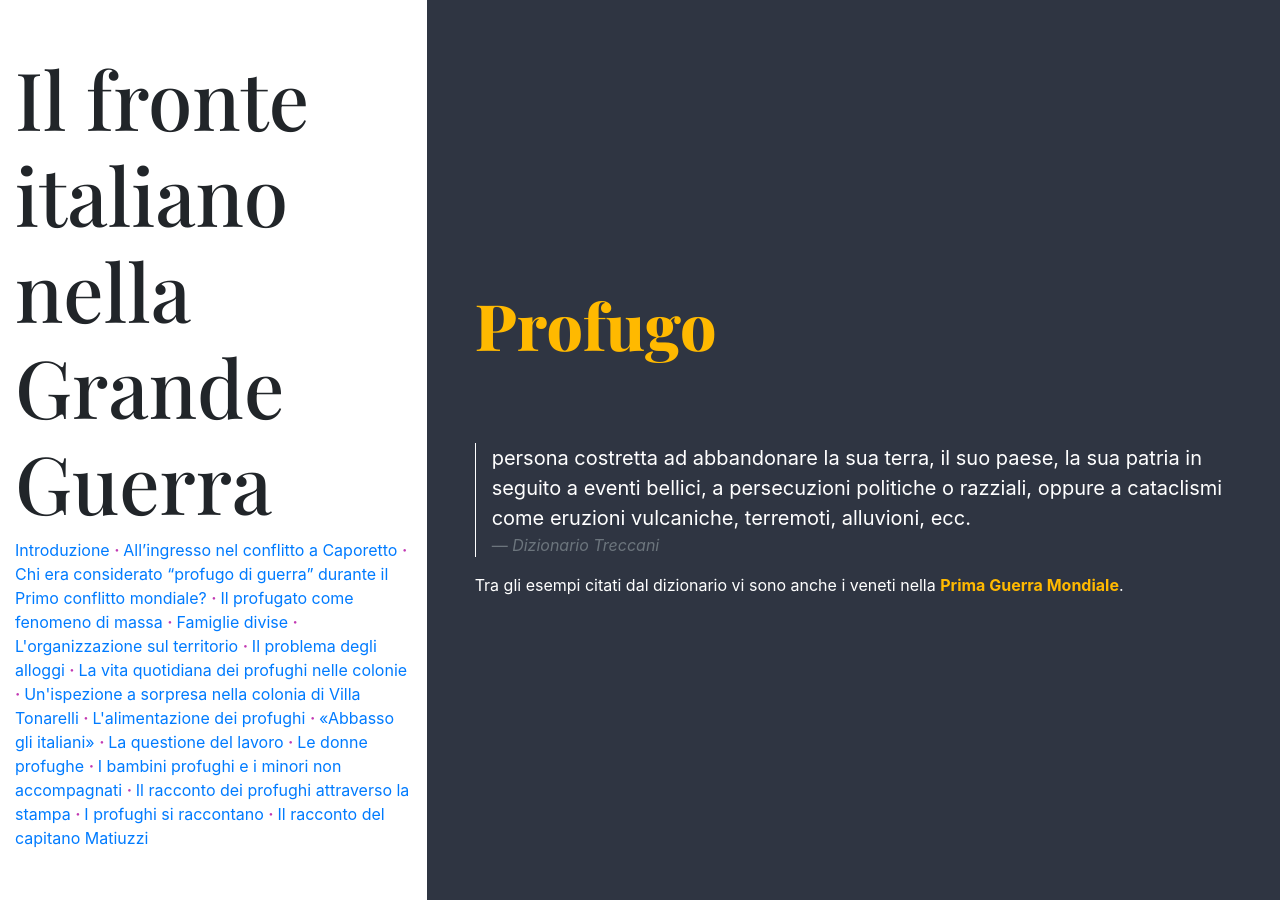
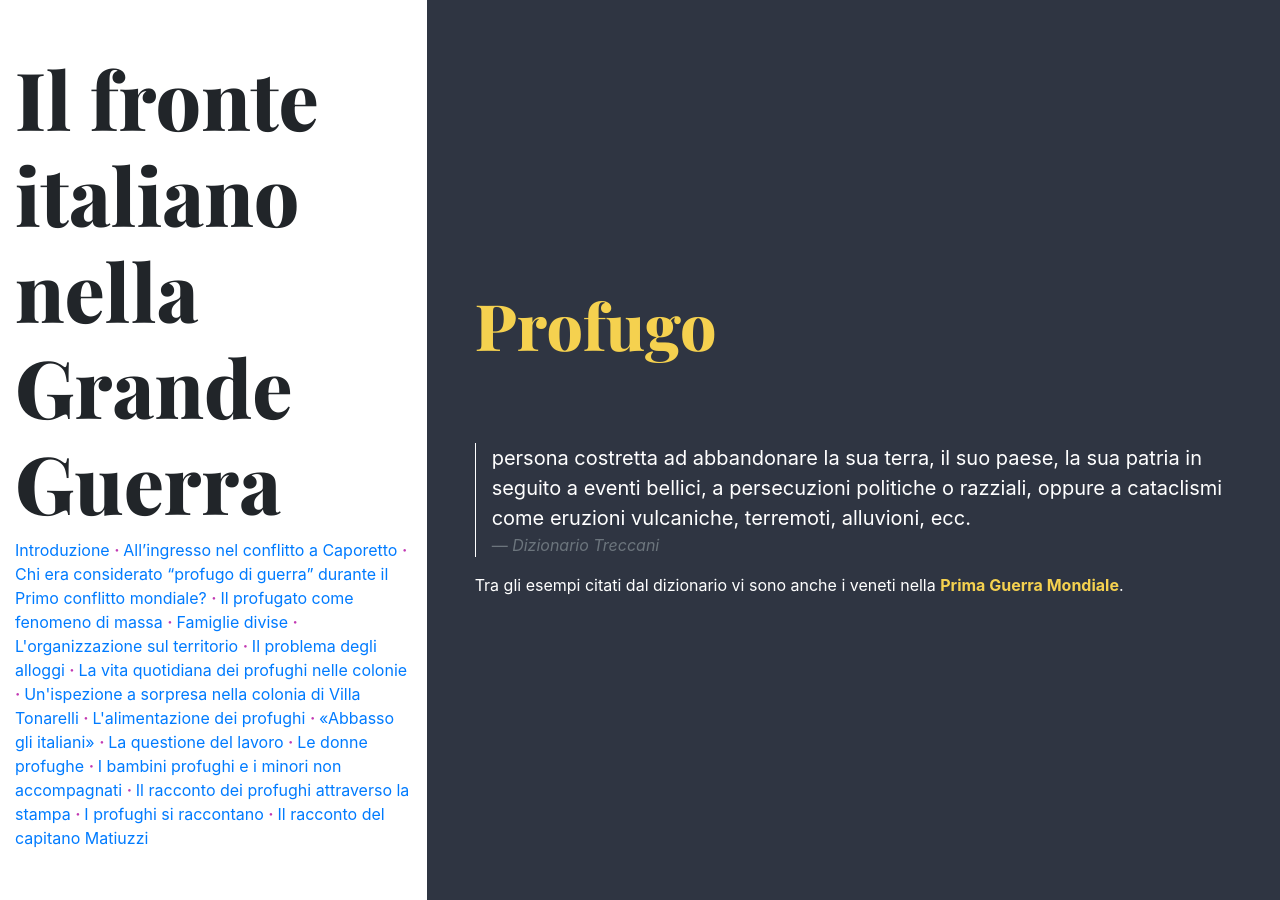
Before and after one commit to bdus-dev/profughi-grande-guerra-parma, a Jekyll site: the page built from index.md, in a window 1280 px wide. Built offline with Jekyll 4.4.1, drawn with Linux system fonts in a browser that asks for light colours; our own code applies the rules of GitHub Pages for plain Markdown files.

Commit message:
Media queries

```diff
--- a/css/styles.scss
+++ b/css/styles.scss
@@ -9,11 +9,20 @@
 }
 h1{
     font-weight: 500;
-    font-size: 5rem;
+    font-size: 4rem;
+    font-weight: 800;
+
+    @media (min-width: 576px) {
+        font-size: 5rem;
+    }
+
 }
 h2{
     font-weight: 500;
-    font-size: 4rem;
+    font-size: 2rem;
+    @media (min-width: 576px) {
+        font-size: 4rem;
+    }
 }
 .right{
     background-color: #2f3542;
@@ -31,7 +40,8 @@
     color: #ffffff;
 
     strong{
-        color: #FFB900;
+        // color: #FFB900;
+        color: #F5D14F;
     }
 
     img{
@@ -44,7 +54,6 @@
 }
 
 ul.menu{
-    font-size: 1rem;
     list-style: none;
     margin: 0;
     padding:0;
```
